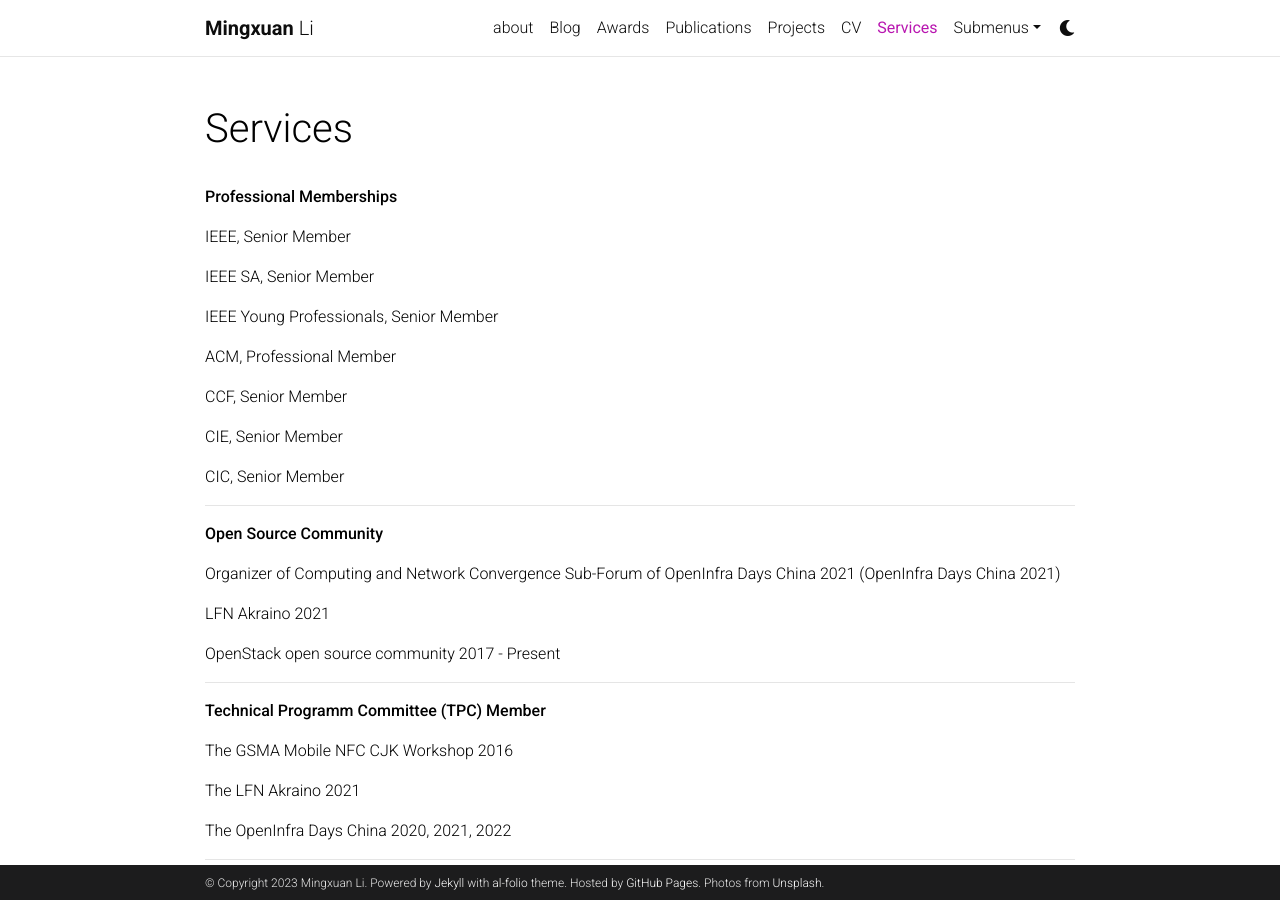
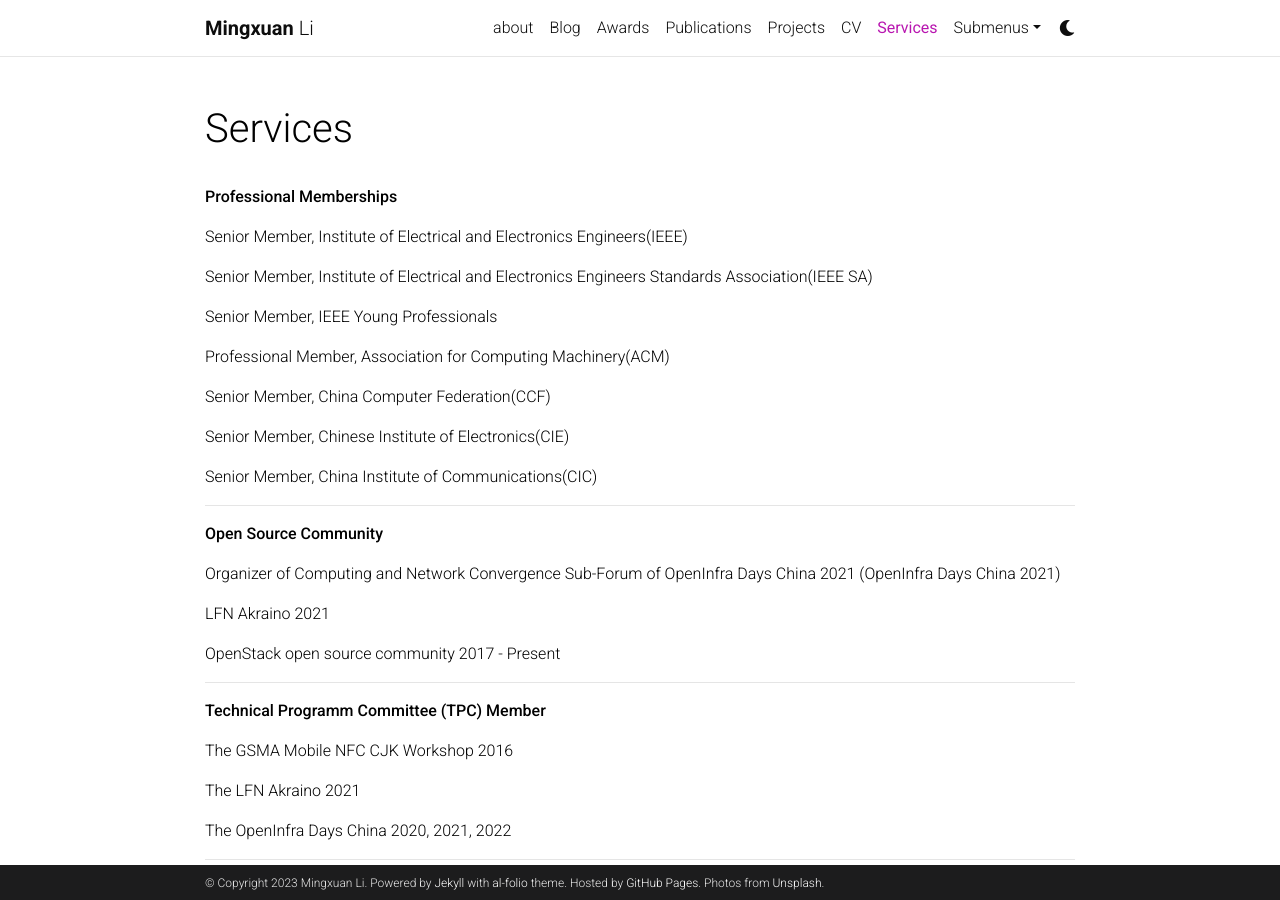
Before and after one commit to limx59/limx59.github.io, a Jekyll site: the page built from _pages/services.md, in a window 1280 px wide and 900 px high. Built offline with Jekyll 4.4.1, drawn with Linux system fonts in a browser that asks for light colours; comment, search, counter and statistics services are not loaded; a style sheet for code colours, icons or effects is not loaded.

Commit message:
Update services.md

```diff
--- a/_pages/services.md
+++ b/_pages/services.md
@@ -8,19 +8,19 @@ nav_order: 5
 
 **Professional Memberships**
 
-IEEE, Senior Member
+Senior Member, Institute of Electrical and Electronics Engineers(IEEE)
 
-IEEE SA, Senior Member
+Senior Member, Institute of Electrical and Electronics Engineers Standards Association(IEEE SA)
 
-IEEE Young Professionals, Senior Member
+Senior Member, IEEE Young Professionals
 
-ACM, Professional Member
+Professional Member, Association for Computing Machinery(ACM)
 
-CCF, Senior Member
+Senior Member, China Computer Federation(CCF)
 
-CIE, Senior Member
+Senior Member, Chinese Institute of Electronics(CIE)
 
-CIC, Senior Member
+Senior Member, China Institute of Communications(CIC)
 
 -----------------------
 
```
